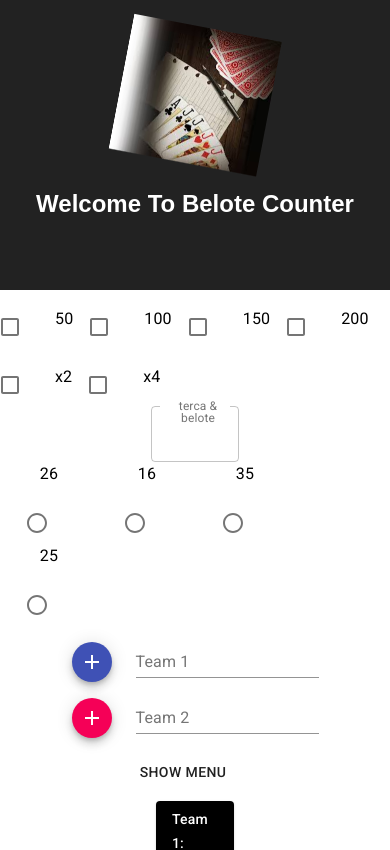
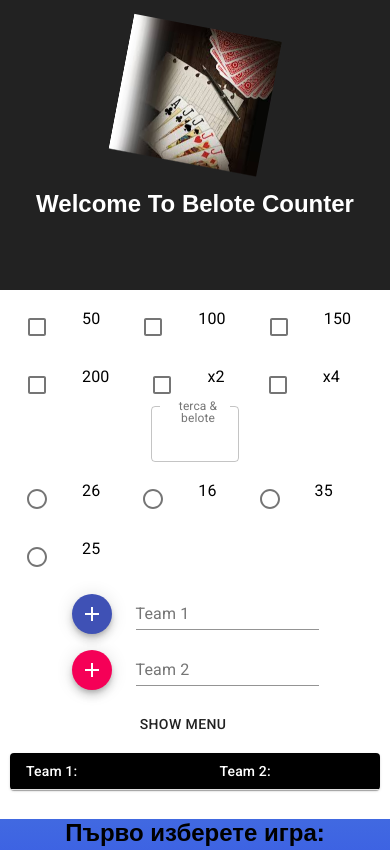
Before and after one commit to john6tain/BeloteCounter, a React (Create React App) app: page / in a window 390 px wide. Shown: the top 850 px of the page. Built offline with nearby package versions, Linux system fonts and the light colour scheme.

Commit message:
Fixed mobile view

```diff
--- a/src/App.css
+++ b/src/App.css
@@ -41,7 +41,6 @@
 
 #table{
   margin: auto;
-  width: 20%;
   padding: 10px;
 }
 
@@ -49,3 +48,7 @@
   margin-right: 1.5rem !important;
   margin-top: 1rem !important;
 }
+.MuiFormControlLabel-labelPlacementTop {
+  margin-left: 16px;
+  flex-direction: row !important;
+}
--- a/src/App.js
+++ b/src/App.js
@@ -197,26 +197,32 @@ class App extends Component {
                             <FormControlLabel
                                 control={<Checkbox value="50" onChange={this.handleCheckBox} name="5" />}
                                 color="primary"
+                                labelPlacement="top"
                                 label="50" />
                             <FormControlLabel
                                 control={<Checkbox value="100" onChange={this.handleCheckBox} name="10" />}
                                 color="primary"
+                                labelPlacement="top"
                                 label="100" />
                             <FormControlLabel
                                 control={<Checkbox value="150" onChange={this.handleCheckBox} name="15" />}
                                 color="primary"
+                                labelPlacement="top"
                                 label="150" />
                             <FormControlLabel
                                 control={<Checkbox value="200" onChange={this.handleCheckBox} name="20" />}
                                 color="primary"
+                                labelPlacement="top"
                                 label="200" />
                             <FormControlLabel
                                 control={<Checkbox value={this.state.x2} onChange={this.handleCheckBox} name="x2" />}
                                 color="primary"
+                                labelPlacement="top"
                                 label="x2" />
                             <FormControlLabel
                                 control={<Checkbox value={this.state.x4} onChange={this.handleCheckBox} name="x4" />}
                                 color="primary"
+                                labelPlacement="top"
                                 label="x4" />
                         </FormGroup>
                     </FormControl>
```
